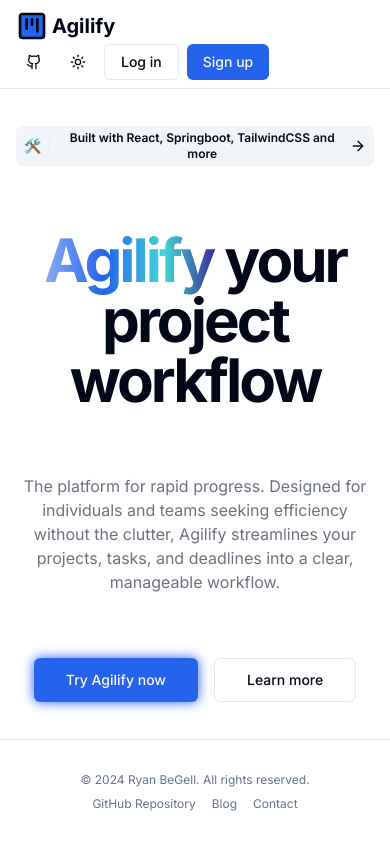
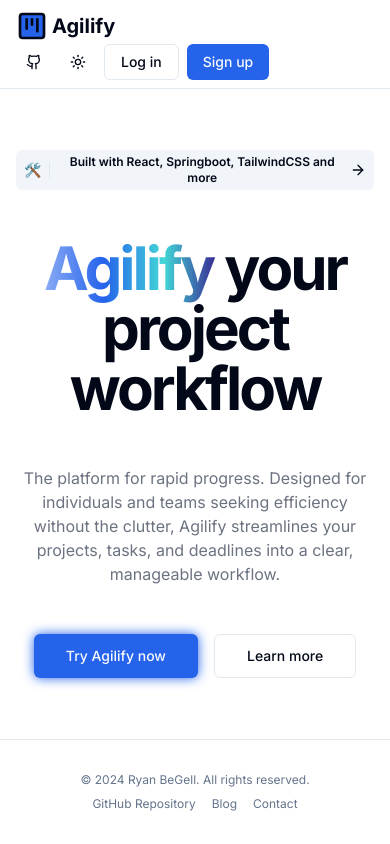
Before and after one commit to RyanBeGell/agile-board-front-end-react, a Next.js app: page / in a window 390 px wide. Built offline with nearby package versions, Linux system fonts and the light colour scheme.

Commit message:
Landing page responsiveness change: smaller font for for 1920x1080 screen size

```diff
--- a/src/components/landing/landing.tsx
+++ b/src/components/landing/landing.tsx
@@ -9,7 +9,7 @@ export default function Landing() {
     <div className="flex flex-col flex-grow">
       <main className="flex-1 flex items-center justify-center">
         <section className="w-full ">
-          <div className="container flex flex-col items-center text-center justify-center space-y-16 px-4 md:px-6">
+          <div className="container flex flex-col items-center text-center justify-center 2xl:space-y-16 space-y-12 px-4 md:px-6 my-8">
               <div className="flex justify-center">
                 <div className="bg-muted py-1 px-2 rounded-md inline-flex items-center">
                   <span className="text-sm">🛠️</span>
@@ -31,11 +31,11 @@ export default function Landing() {
                   </a>
                 </div>
               </div>
-              <h1 className="text-6xl font-bold tracking-tighter md:text-6xl lg:text-7xl xl:text-8xl">
+              <h1 className="text-6xl font-bold tracking-tighter md:text-5xl lg:text-7xl xl:text-7xl 2xl:text-8xl">
                 <span className="gradient-text">Agilify </span> your project
                 workflow
               </h1>
-              <p className="mx-auto max-w-[600px] xl:max-w-[1000px] text-gray-500 md:text-xl/relaxed lg:text-base/relaxed xl:text-xl/relaxed dark:text-gray-400">
+              <p className="mx-auto max-w-[600px] xl:max-w-[1000px] text-gray-500 md:text-xl/relaxed lg:text-base/relaxed xl:text-base/relaxed 2xl:text-xl/relaxed dark:text-gray-400">
                 The platform for rapid progress. Designed for individuals and
                 teams seeking efficiency without the clutter, Agilify
                 streamlines your projects, tasks, and deadlines into a clear,
```
